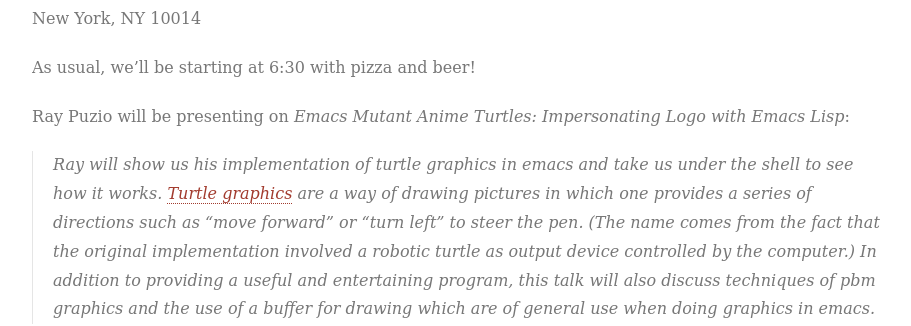
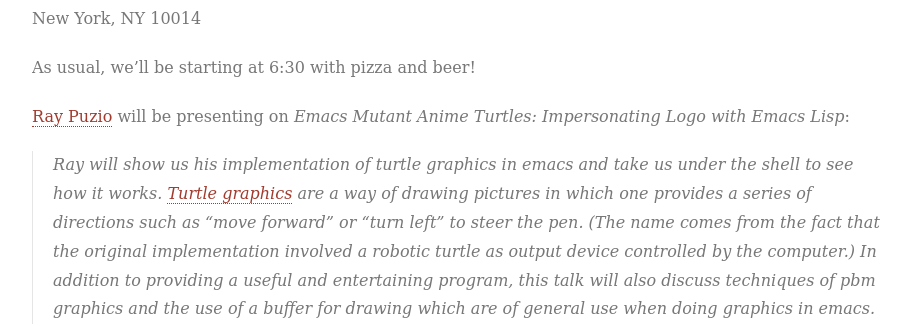
Before and after one commit to emacsnyc/emacsnyc.github.io, a Jekyll site: the page built from _posts/2014-06-11-monthly-meetup-impersonating-logo-with-emacs-lisp.md, in a window 1280 px wide. Shown: the part 444-770 px from the top of the page, without its empty margins (178-1089 px from the left). Built offline with Jekyll 4.4.1, drawn with Linux system fonts in a browser that asks for light colours; part of the change alters nothing that is shown.

Commit message:
add link to Ray's site

```diff
--- a/_posts/2014-06-11-monthly-meetup-impersonating-logo-with-emacs-lisp.md
+++ b/_posts/2014-06-11-monthly-meetup-impersonating-logo-with-emacs-lisp.md
@@ -12,6 +12,6 @@ scheduled: 2014-07-07 18:30
 
 As usual, we'll be starting at 6:30 with pizza and beer!
 
-Ray Puzio will be presenting on *Emacs Mutant Anime Turtles: Impersonating Logo with Emacs Lisp*:
+[Ray Puzio](http://emacsturtle.metameso.org) will be presenting on *Emacs Mutant Anime Turtles: Impersonating Logo with Emacs Lisp*:
 
 > Ray will show us his implementation of turtle graphics in emacs and take us under the shell to see how it works. [Turtle graphics](https://en.wikipedia.org/wiki/Turtle_graphics) are a way of drawing pictures in which one provides a series of directions such as "move forward" or "turn left" to steer the pen. (The name comes from the fact that the original implementation involved a robotic turtle as output device controlled by the computer.) In addition to providing a useful and entertaining program, this talk will also discuss techniques of pbm graphics and the use of a buffer for drawing which are of general use when doing graphics in emacs.
```
